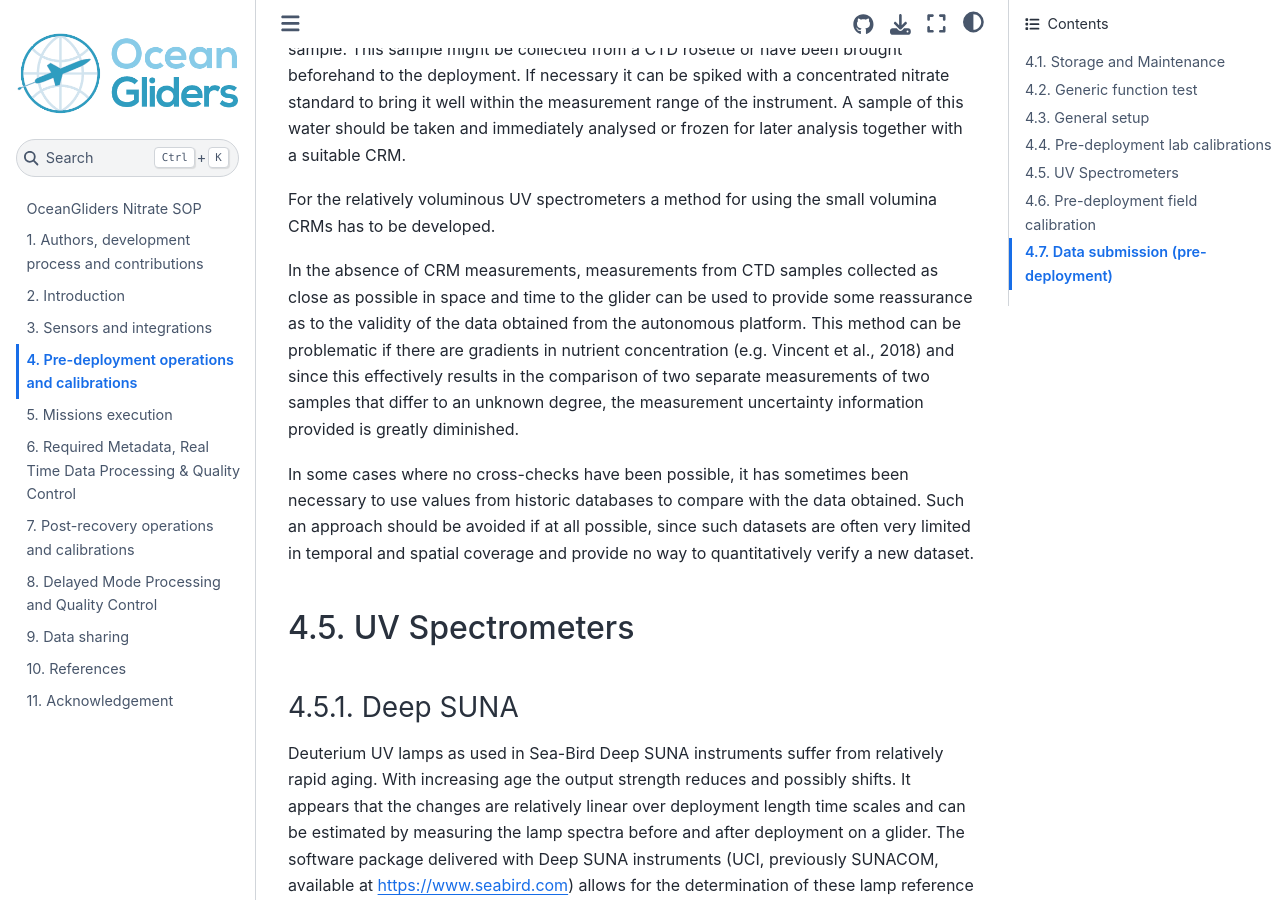
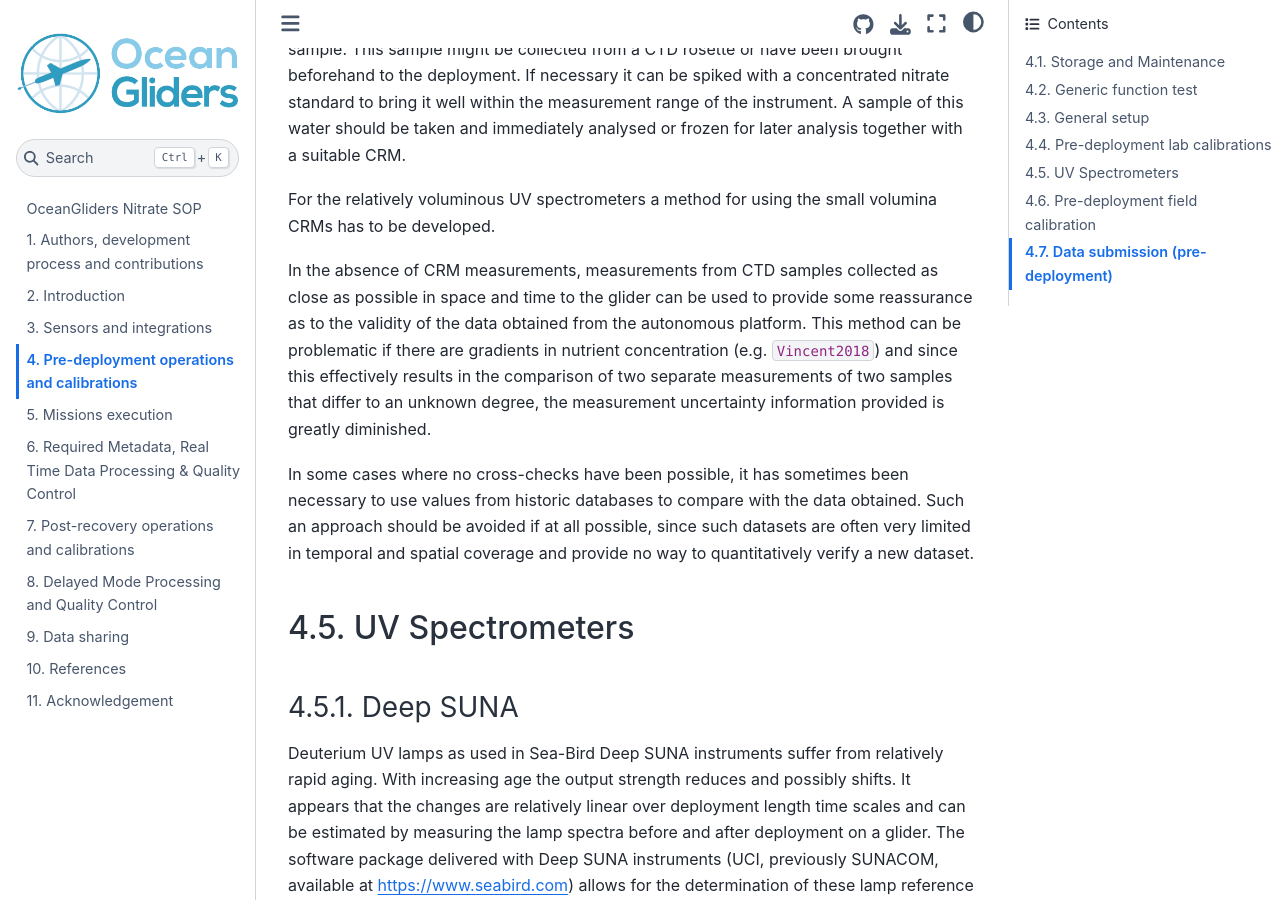
Before and after one commit to OceanGlidersCommunity/Nitrate_SOP, a Jupyter Book: the page built from sections/nitrate_pre_deployment.md, in a window 1280 px wide and 900 px high, scrolled down 2349 px. Built offline with Jupyter Book 1.0.4 settings and Sphinx 7.4.7 and the Sphinx Book theme 1.1.4, drawn with Linux system fonts in a browser that asks for light colours; cross-references to code outside the pages are shown as plain code; some of the changed text lies outside the part shown.

Commit message:
Update nitrate_pre_deployment.md

```diff
--- a/sections/nitrate_pre_deployment.md
+++ b/sections/nitrate_pre_deployment.md
@@ -49,7 +49,7 @@ A sample of this water should be taken and immediately analysed or frozen for la
 For the relatively voluminous UV spectrometers a method for using the small volumina CRMs has to be developed.
 
 In the absence of CRM measurements, measurements from CTD samples collected as close as possible in space and time to the glider can be used to provide some reassurance as to the validity of the data obtained from the autonomous platform.
-This method can be problematic if there are gradients in nutrient concentration (e.g. Vincent et al., 2018) and since this effectively results in the comparison of two separate measurements of two samples that differ to an unknown degree, the measurement uncertainty information provided is greatly diminished.
+This method can be problematic if there are gradients in nutrient concentration (e.g. {cite}`Vincent2018`) and since this effectively results in the comparison of two separate measurements of two samples that differ to an unknown degree, the measurement uncertainty information provided is greatly diminished.
 
 In some cases where no cross-checks have been possible, it has sometimes been necessary to use values from historic databases to compare with the data obtained. Such an approach should be avoided if at all possible, since such datasets are often very limited in temporal and spatial coverage and provide no way to quantitatively verify a new dataset.
 
@@ -87,18 +87,18 @@ The analytical cycle (blank-standard-sample sequence) can be tailored to for eac
 ### UV Spectrometers
 If possible, we recommend any nitrate sensing UV spectrometer to be attached to the CTD and run through a CTD cast with several bottle stops.
 
-The bottle stops have to be long enough (a few minutes) for the instrument to measure several spectra. During the bottle stops water samples for high accuracy nitrate concentration measurements have to be taken and later measured according to GO-SHIP recommendations {cite}`becker2020`. Depths with significant gradients in nitrate concentrations should be avoided for these stops.
+The bottle stops have to be long enough (a few minutes) for the instrument to measure several spectra. During the bottle stops water samples for high accuracy nitrate concentration measurements have to be taken and later measured according to GO-SHIP recommendations {cite}`Becker2020`. Depths with significant gradients in nitrate concentrations should be avoided for these stops.
 
 This type of field calibration requires an external power source for the spectrometer. This can be a dedicated battery pack or a special cable connecting the instrument to one of the CTD’s connectors (GEOMAR has followed this second way for both Deep SUNA and TriOS OPUS instruments).
 
 Note that Deep SUNAs have to be reconfigured for such a calibration cast and that the configuration has to be reverted back to the glider-specific configuration thereafter.
 
 ### Lab-on-Chip Instruments
-Pre-deployment field calibration is not required for the LoC analyser as the blank and standard solutions are assessed during the lab calibration. However, when deploying a LoC-glider platform it is ideal to manually collect samples, following GO-SHIP protocols {cite}`becker2020`, in order for a field validation. Experience shows that after a period of dormancy the first dive may not produce reliable data as the chip ‘equilibrates’, this is typical of many flow analysis instruments. Initially conducting simultaneous dives with LoC measurements to generate a robust comparison is advisable.
+Pre-deployment field calibration is not required for the LoC analyser as the blank and standard solutions are assessed during the lab calibration. However, when deploying a LoC-glider platform it is ideal to manually collect samples, following GO-SHIP protocols {cite}`Becker2020`, in order for a field validation. Experience shows that after a period of dormancy the first dive may not produce reliable data as the chip ‘equilibrates’, this is typical of many flow analysis instruments. Initially conducting simultaneous dives with LoC measurements to generate a robust comparison is advisable.
 
 #### Cadmium column checks
 
-Performance of the Cu-Cd reduction column requires careful monitoring. For best results, the efficiency of conversion of nitrate to nitrite should be > 95% {cite}`becker2020`. Columns operating at lower efficiency can give reliable measurements, provided their performance does not vary with time, but this will result in erroneously high measured values for NO<sub>2</sub>+NO<sub>3</sub> if the sample contains significant amounts of nitrite, which can occur near the nitracline in many ocean regions. It is thus essential that the performance and stability of the column should be evaluated in the laboratory prior to any deployment, and it is advisable that its performance be checked in the field immediately prior to and following the glider mission by measuring a pure nitrite standard of known concentration. Such a check can be invaluable in diagnosing faults after recovery of the sensor.
+Performance of the Cu-Cd reduction column requires careful monitoring. For best results, the efficiency of conversion of nitrate to nitrite should be > 95% {cite}`Becker2020`. Columns operating at lower efficiency can give reliable measurements, provided their performance does not vary with time, but this will result in erroneously high measured values for NO<sub>2</sub>+NO<sub>3</sub> if the sample contains significant amounts of nitrite, which can occur near the nitracline in many ocean regions. It is thus essential that the performance and stability of the column should be evaluated in the laboratory prior to any deployment, and it is advisable that its performance be checked in the field immediately prior to and following the glider mission by measuring a pure nitrite standard of known concentration. Such a check can be invaluable in diagnosing faults after recovery of the sensor.
 
 ## Data submission (pre-deployment)
 To ensure a smooth processing of real-time data by Global Data Assembly Centers (GDACs) it is important that glider operators contact their respective GDAC and prepare them for the data that will be collected.
```
